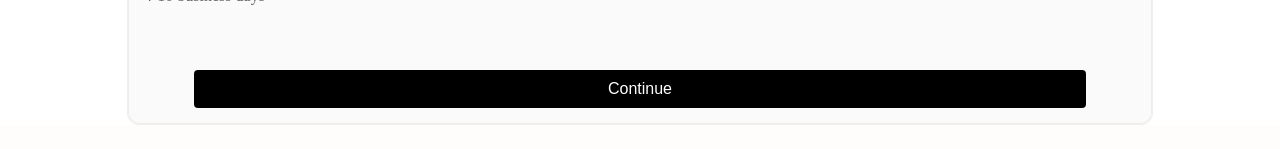
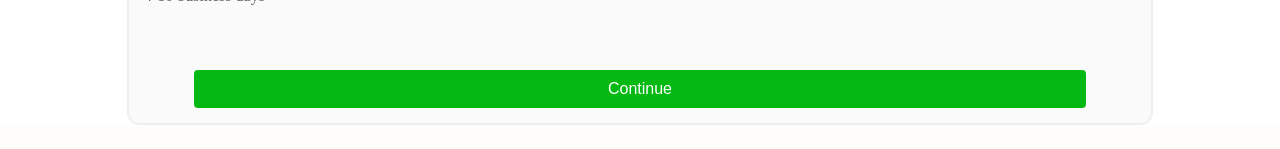
Before and after one commit to stmblueprint/Woodnote-FineryStore, a React (Vite) app: page /shipping in a window 1280 px wide. Shown: the part 1213-1362 px from the top of the page. Built offline with nearby package versions, Linux system fonts and the light colour scheme; no server answers; the database is empty.

Commit message:
UI Update

```diff
--- a/src/App.css
+++ b/src/App.css
@@ -371,8 +371,8 @@ a{
   margin-left: 25px;
 }
 .button-style-2{
-  background-color: #000000;
-  /* background-color: rgb(3, 185, 18); */
+  /* background-color: #000000; */
+  background-color: rgb(3, 185, 18);
   padding: 10px 20px;
   font-size: 16px;
   border-radius: 4px;
```
